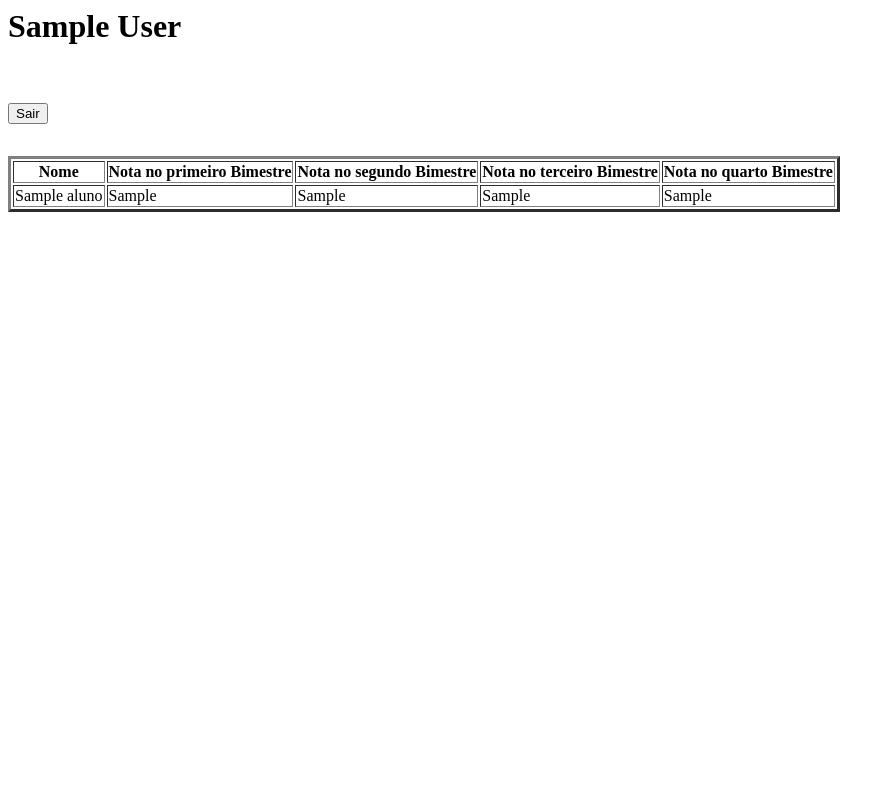
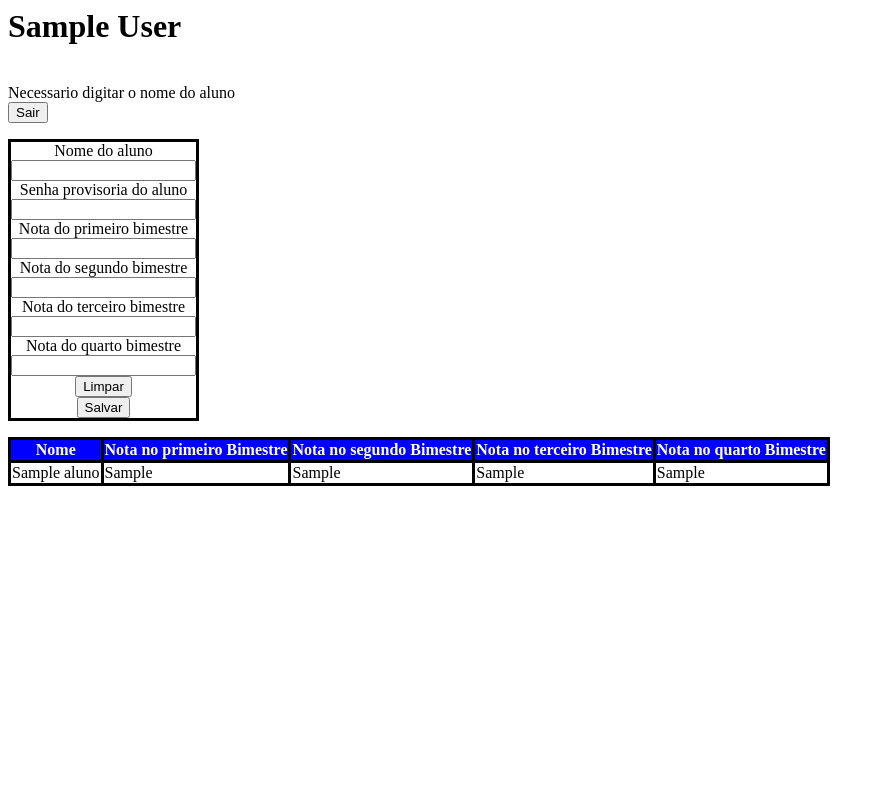
Before and after one commit to vinimsant/exercicio_boletin, a PHP site: page /inserir_aluno.php in a window 1280 px wide. Shown: the whole page, without its empty margins (0-895 px from the left). Run offline with PHP 8.4, Linux system fonts and the light colour scheme; the visitor is signed in with stand-in values (Sample User, id 1); tables that the repository leaves empty or names only in its code hold one stand-in row (values such as "Sample post").

Commit message:
implementando a funcionalidade salvar aluno

```diff
--- a/estilo_boletim.css
+++ b/estilo_boletim.css
@@ -21,3 +21,12 @@ th{
 td.titulo{
     background-color:  blue;
 }
+
+#form_inserir_aluno{
+    border: solid 3px black;
+    display: flex;
+    align-items: center;
+    justify-content: center;
+    flex-direction: column;
+    width: fit-content;
+}
--- a/inserir_aluno.php
+++ b/inserir_aluno.php
@@ -10,7 +10,7 @@
         die(header("Location: login.php"));
     }
     $usuario_logado = $_SESSION['nome'];
-    echo "<h1>$usuario_logado<h1/><br>";
+     echo "<h1>$usuario_logado</h1><br>";
     //função para quando o botão for clicado
     function logout(){
         session_destroy();
@@ -18,6 +18,47 @@
     }
     if(isset($_POST['sair'])){
         logout();
+    }
+
+    if(!empty($_POST['txt_nome_aluno'])){
+        if(!empty($_POST['txt_senha_aluno'])){
+            if(!empty($_POST['txt_nota_bimestre01'])){
+                if(!empty($_POST['txt_nota_bimestre01'])){
+                    if(!empty($_POST['txt_nota_bimestre01'])){
+                        if(!empty($_POST['txt_nota_bimestre01'])){
+                            $nome_aluno = $_POST['txt_nome_aluno'];
+                                $senha_aluno = $_POST['txt_senha_aluno'];
+                                $nota_bimestre01 = $_POST['txt_nota_bimestre01'];
+                                $nota_bimestre02 = $_POST['txt_nota_bimestre02'];
+                                $nota_bimestre03 = $_POST['txt_nota_bimestre03'];
+                                $nota_bimestre04 = $_POST['txt_nota_bimestre04'];
+                                $nota_final = ($nota_bimestre01 + $nota_bimestre02 + $nota_bimestre03 + $nota_bimestre04)/4;
+                                try{
+                                    $sql_insert = "INSERT INTO alunos (nome, nota_bimestre_01, nota_bimestre_02, nota_bimestre_03, nota_bimestre_04, nota_final, senha) VALUES(?, ?, ?, ?, ?, ?, ?);";
+                                    // sql preparada para evitar sql injection, passa a string depois passa o parametro pelo metodo bind_param. Dentro do metodo é nessecario passar os tipos dos parametros 's'->string, 'd'->double, 'i'->int, 'b'->boolean
+                                    $sql_preparada = $con->prepare($sql_insert);
+                                    $sql_preparada->bind_param("sddddds", $nome_aluno, $nota_bimestre01, $nota_bimestre02, $nota_bimestre03, $nota_bimestre04, $nota_final, $senha_aluno);
+                                    $sql_preparada->execute();
+                                }catch(Exception $e){
+                                    echo "Erro ao salvar $e";
+                                }
+                        }else{
+                            echo "Necessario digitar a nota do quarto bimestre do aluno";
+                        }
+                    }else{
+                        echo "Necessario digitar a nota do terceiro bimestre do aluno";
+                    }
+                }else{
+                    echo "Necessario digitar a nota do segundo bimestre do aluno";
+                }
+            }else{
+                echo "Necessario digitar a nota do primeiro bimestre do aluno";
+            }
+        }else{
+            echo "Necessario digitar a senha do aluno";
+        }
+    }else{
+        echo "Necessario digitar o nome do aluno";
     }
 
 
@@ -29,11 +70,28 @@
 <head>
     <meta charset="UTF-8">
     <meta name="viewport" content="width=device-width, initial-scale=1.0">
+    <link rel="stylesheet" href="estilo_boletim.css">
     <title>Secretaria</title>
 </head>
 <body>
     <form action="" method="post">
         <input type="submit" value="Sair" name="sair">
+    </form>
+    <form action="" method="post" class="form" id="form_inserir_aluno">
+        <label for="txt_nome_aluno">Nome do aluno</label>
+        <input type="text" name="txt_nome_aluno" id="txt_nome_aluno">
+        <label for="txt_senha_aluno">Senha provisoria do aluno</label>
+        <input type="text" name="txt_senha_aluno" id="txt_senha_aluno">
+        <label for="txt_nota_bimestre01">Nota do primeiro bimestre</label>
+        <input type="number" name="txt_nota_bimestre01" id="txt_nota_bimestre01">
+        <label for="txt_nota_bimestre02">Nota do segundo bimestre</label>
+        <input type="number" name="txt_nota_bimestre02" id="txt_nota_bimestre02">
+        <label for="txt_nota_bimestre03">Nota do terceiro bimestre</label>
+        <input type="number" name="txt_nota_bimestre03" id="txt_nota_bimestre03">
+        <label for="txt_nota_bimestre04">Nota do quarto bimestre</label>
+        <input type="number" name="txt_nota_bimestre04" id="txt_nota_bimestre04">
+        <input type="reset" value="Limpar">
+        <input type="submit" value="Salvar">
     </form>
     <table border="3px" class="tabela_alunos">
         <thead>
```
